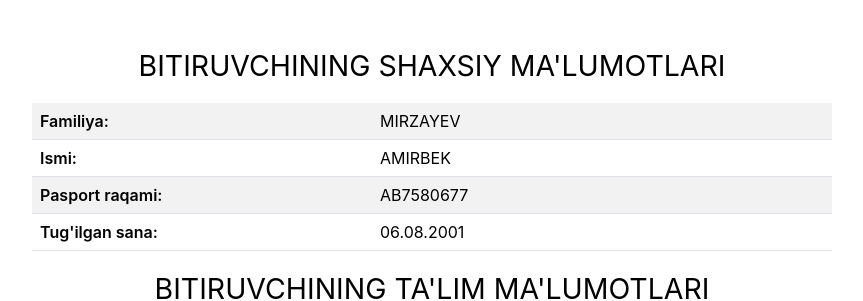
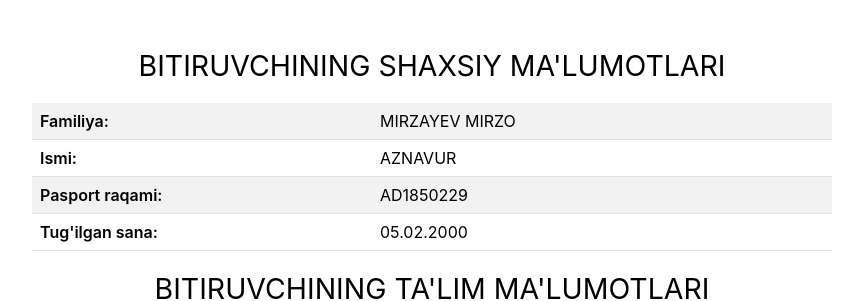
Before and after one commit to Froas/landing-react, a React (Create React App) app: page /d/2431451dcv3d24edf4432v14s335311c in a window 1280 px wide. Shown: the top 301 px of the page, without its empty margins (208-1071 px from the left). Built offline with nearby package versions, Linux system fonts and the light colour scheme.

Commit message:
update name

```diff
--- a/src/Diplom.tsx
+++ b/src/Diplom.tsx
@@ -14,20 +14,20 @@ export const Diplom = () => {
                     <div className="Table">
                         <div className="Colum">
                             <div className="ColumnRowFirsrtBold">Familiya:</div>
-                            <div className="ColumnRowFirsrt">MIRZAYEV</div>
+                            <div className="ColumnRowFirsrt">MIRZAYEV MIRZO</div>
                         </div>
                         <div className="Colum">
                             <div className="ColumnRowSecondBold">Ismi:</div>
-                            <div className="ColumnRowSecond">AMIRBEK</div>
+                            <div className="ColumnRowSecond">AZNAVUR</div>
                         </div>
                         <div className="Colum">
                             <div className="ColumnRowFirsrtBold">Pasport raqami:</div>
-                            <div className="ColumnRowFirsrt">AB7580677</div>
+                            <div className="ColumnRowFirsrt">AD1850229</div>
 
                         </div>
                         <div className="Colum">
                             <div className="ColumnRowSecondBold">Tug'ilgan sana:</div>
-                            <div className="ColumnRowSecond">06.08.2001</div>
+                            <div className="ColumnRowSecond">05.02.2000</div>
                         </div>
                     </div>
                 </div>
```
